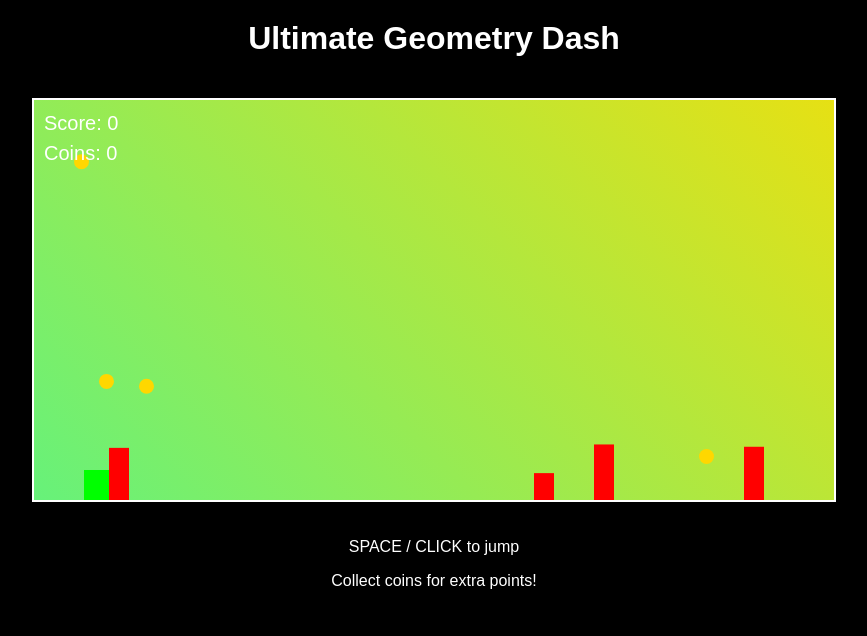
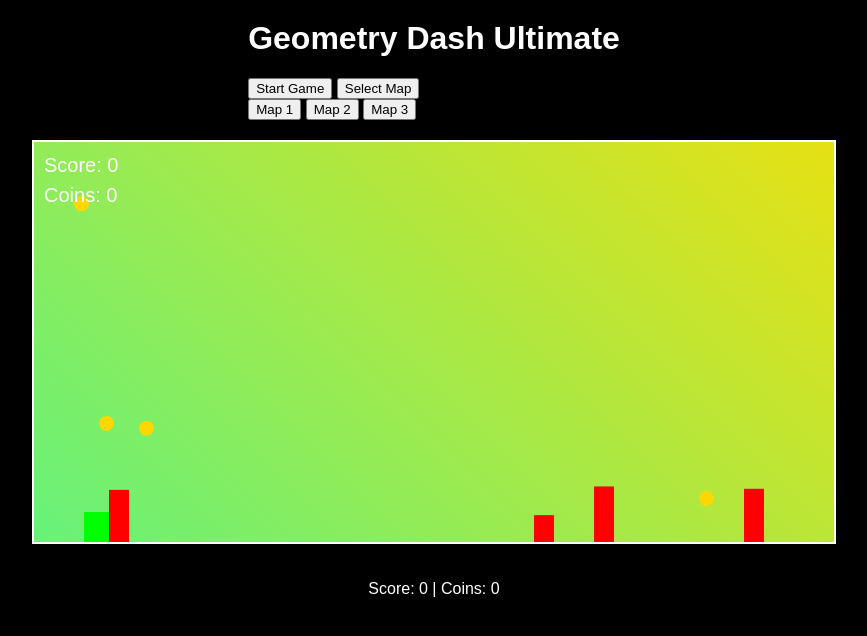
Before and after one commit to dylanwarrren2010-cell/geo-dash, a plain HTML site: page index.html in a window 1280 px wide. Shown: the whole page, without its empty margins (206-1073 px from the left). Drawn offline with Linux system fonts and the light colour scheme.

Commit message:
Update index.html

```diff
--- a/index.html
+++ b/index.html
@@ -3,15 +3,23 @@
 <head>
 <meta charset="UTF-8">
 <meta name="viewport" content="width=device-width, initial-scale=1.0">
-<title>Ultimate Geometry Dash</title>
+<title>Geometry Dash Ultimate</title>
 <link rel="stylesheet" href="style.css">
 </head>
 <body>
-<h1>Ultimate Geometry Dash</h1>
-<canvas id="gameCanvas"></canvas>
-<div class="instructions">
-  <p>SPACE / CLICK to jump</p>
-  <p>Collect coins for extra points!</p>
+<div id="menu">
+  <h1>Geometry Dash Ultimate</h1>
+  <button id="startBtn">Start Game</button>
+  <button id="mapBtn">Select Map</button>
+  <div id="mapSelection" class="hidden">
+    <button class="mapOption" data-map="0">Map 1</button>
+    <button class="mapOption" data-map="1">Map 2</button>
+    <button class="mapOption" data-map="2">Map 3</button>
+  </div>
+</div>
+<canvas id="gameCanvas" class="hidden"></canvas>
+<div id="gameUI" class="hidden">
+  <p id="scoreDisplay">Score: 0 | Coins: 0</p>
 </div>
 <script src="script.js"></script>
 </body>
```
